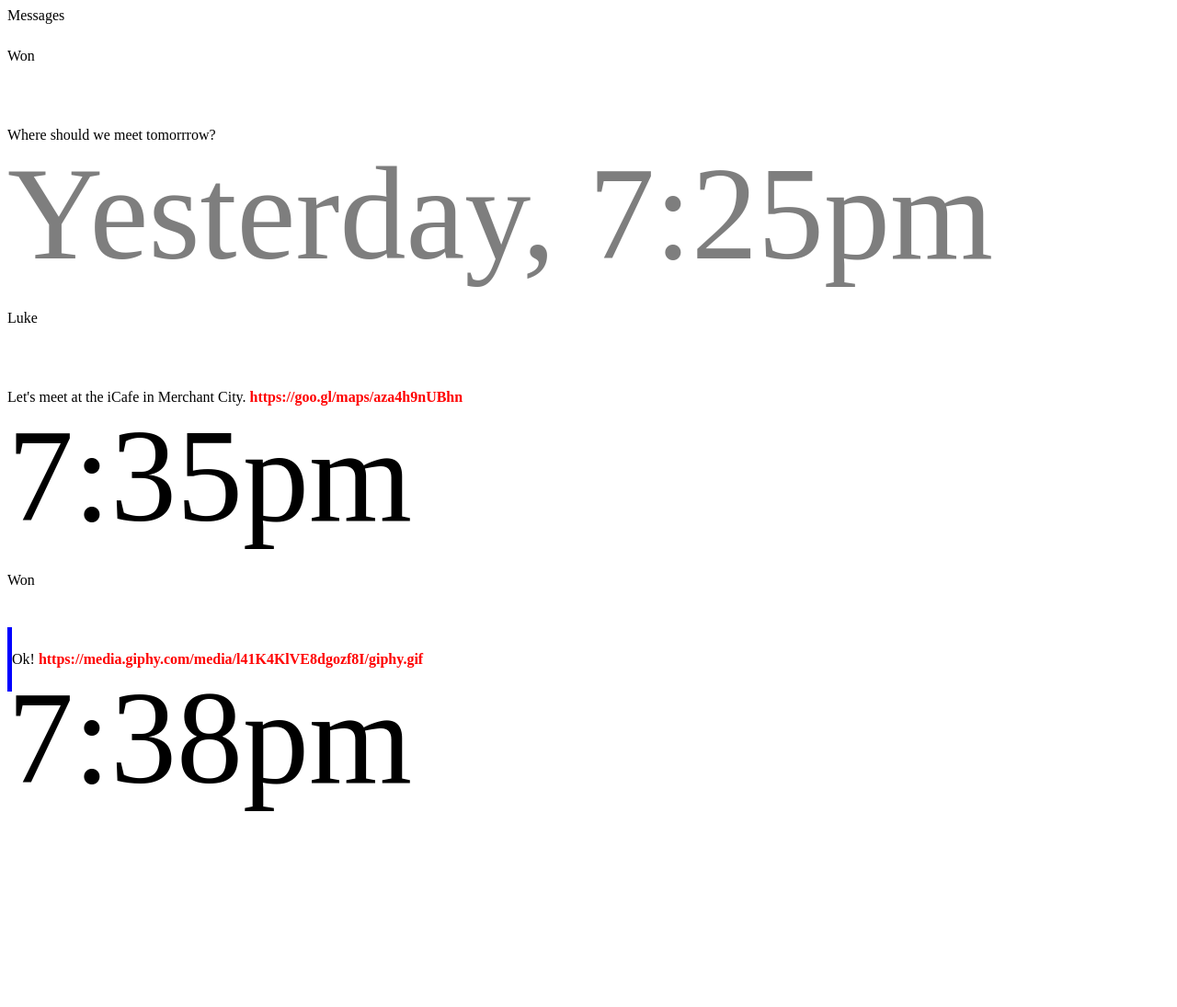
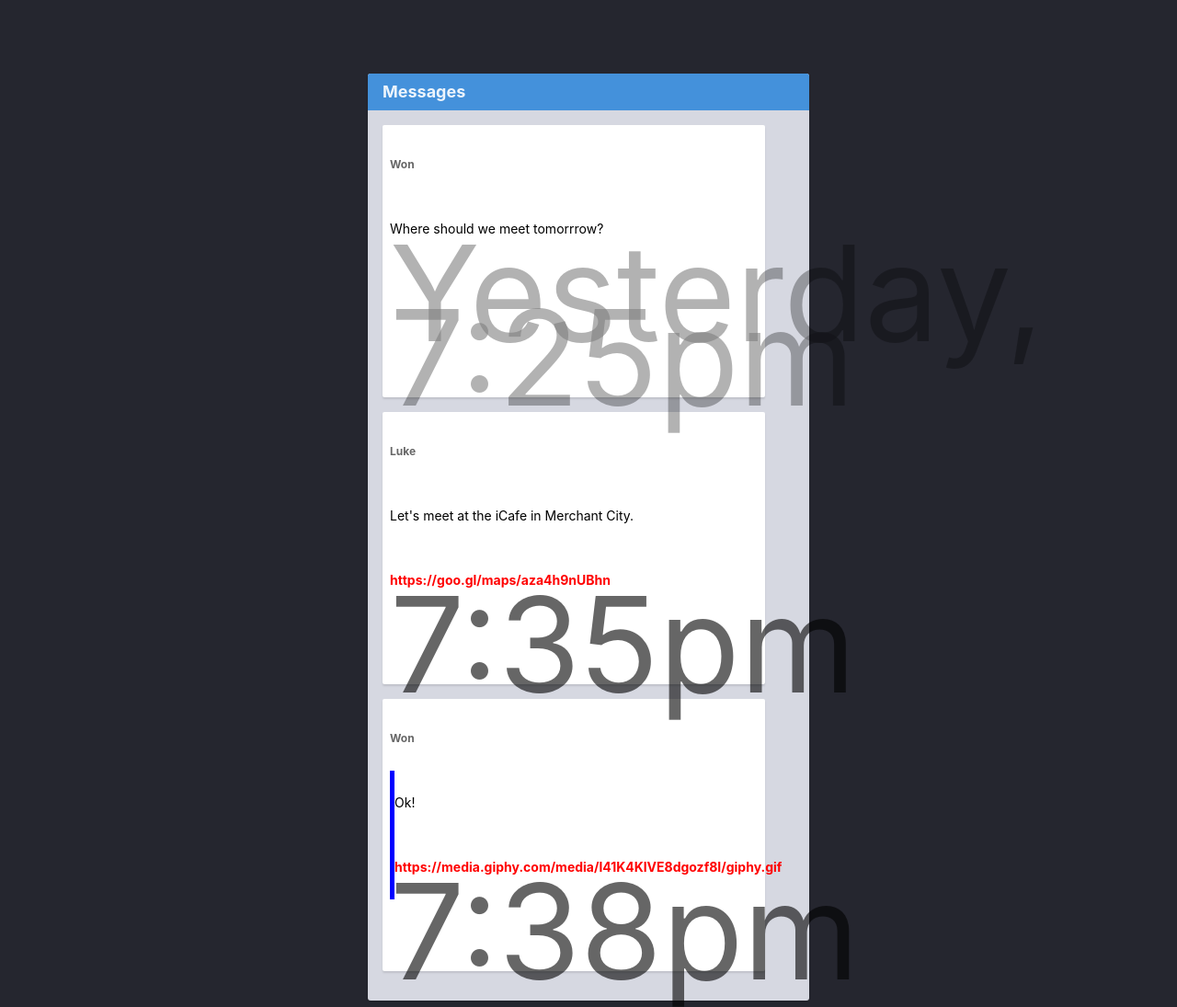
Before and after one commit to Hussein-dev-prog/HTML-CSS-GIT, a website: page week-1/6-css-properties/index.html in a window 1280 px wide. Shown: the whole page at 92% size. Before the commit the page ends 889 px from the top, so only its background shows below. Drawn offline with Linux system fonts and the light colour scheme; the site is published under a folder, as on GitHub Pages, so addresses that start at the root find nothing.

Commit message:
Completed 6-css-properties

```diff
--- a/week-1/6-css-properties/index.html
+++ b/week-1/6-css-properties/index.html
@@ -4,9 +4,9 @@
     <meta charset="utf-8" />
     <title>6. CSS Properties - HTML, CSS and Git Exercises</title>
     <meta name="viewport" content="width=device-width, initial-scale=1" />
-    <link rel="stylesheet" href="/css/normalize.css" />
-    <link rel="stylesheet" href="/css/week1.css" />
-    <link rel="stylesheet" href="/css/message.css" />
+    <link rel="stylesheet" href="../../css/normalize.css" />
+    <link rel="stylesheet" href="../../css/week1.css" />
+    <link rel="stylesheet" href="../../css/message.css" />
     <link rel="stylesheet" href="styles.css" />
   </head>
 
```
